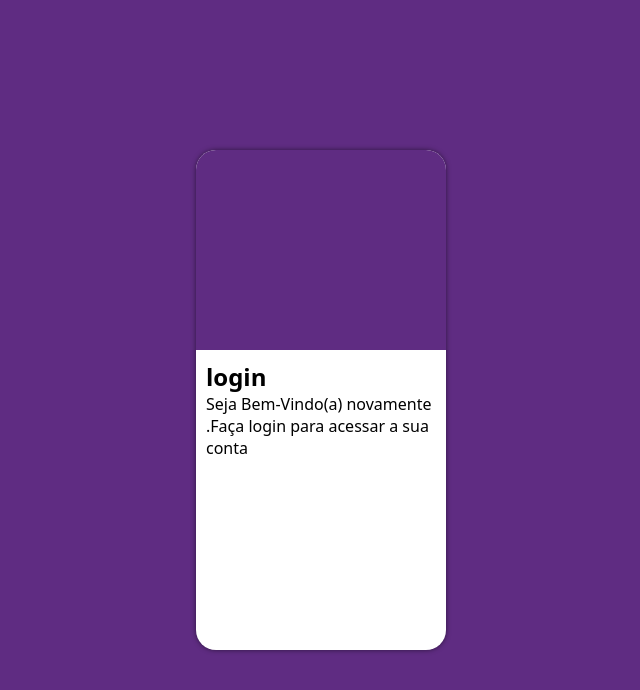
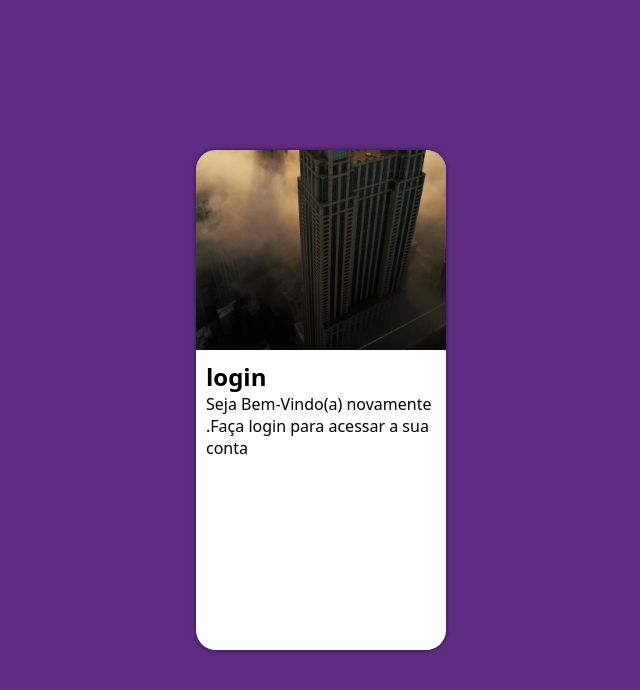
Before and after one commit to romanowro/Projeto-login, a plain HTML site: page index.html in a window 1280 px wide. Shown: the whole page, without its empty margins (319-959 px from the left). Drawn offline with Linux system fonts and the light colour scheme; the site is published under a folder, as on GitHub Pages, so addresses that start at the root find nothing.

Commit message:
img predio

```diff
--- a/estilos/style.css
+++ b/estilos/style.css
@@ -44,7 +44,7 @@ section#login{
 
 section#login > div#imagem{
     display: block;
-    background: #5f2c82 url('/img/predio.jpg') no-repeat;
+    background: #5f2c82 url('../img/predio.jpg') no-repeat;
     height: 200px;
     background-size: cover;
     background-position: left bottom;
```
